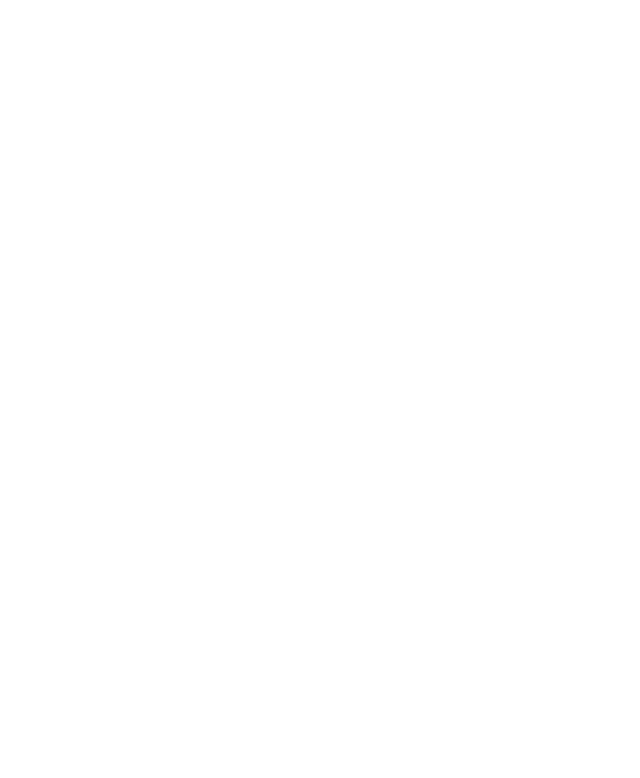
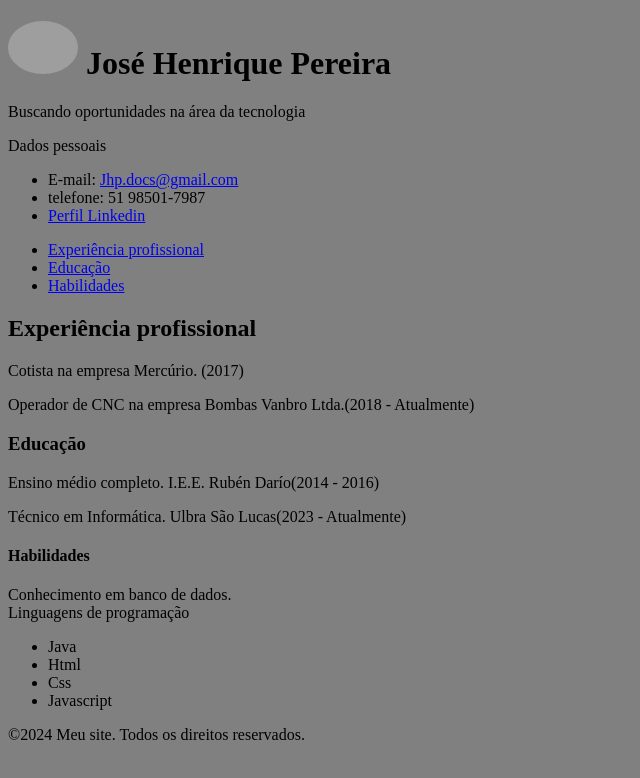
Before and after one commit to JHenriquepereira/Exercicio7, a plain HTML site: page index.html in a window 1280 px wide. Shown: the whole page, without its empty margins (0-640 px from the left). Drawn offline with Linux system fonts and the light colour scheme; grey boxes are pictures that could not be loaded.

Commit message:
Meu curriculo

```diff
--- a/index.html
+++ b/index.html
@@ -3,9 +3,68 @@
 <head>
     <meta charset="UTF-8">
     <meta name="viewport" content="width=device-width, initial-scale=1.0">
-    <title>Document</title>
+    <title>Meu currículo</title>
+    <link rel="stylesheet" href="style.css">
 </head>
 <body>
+        <h1><img src="https://i.pinimg.com/originals/ac/11/aa/ac11aa2add3b0193c8769e0a17d13535.jpg" alt="" width="70px" style="border-radius: 50%;"> José Henrique Pereira</h1>
+        <p> Buscando oportunidades na área da tecnologia </p>
+        <p>Dados pessoais</p>
+        <ul>
+            <li>E-mail: <a href="https://mail.google.com/mail/u/0/#inbox">Jhp.docs@gmail.com</a></li>
+            <li>telefone: 51 98501-7987</li>
+            <li><a href="https://www.linkedin.com/in/jos%C3%A9-henrique-177bb4290/">Perfil Linkedin</a></li>
+        </ul>
+
+        <ul>
+            <li><a href="#Experiência profissional">Experiência profissional</a></li>
+            <li><a href="#Educação">Educação</a></li>
+            <li><a href="#Habilidades">Habilidades</a></li>
+        </ul>
+    </header>
+    <main>
+        <section id="Experiência profissional">
+            <h2>Experiência profissional</h2>
+            <article>
+                <p> Cotista na empresa Mercúrio. (2017)</p>
+                <p>Operador de CNC na empresa Bombas Vanbro Ltda.(2018 - Atualmente)</p>
+            </article>
+        </section>
+
+            <section id="Educação">
+                <h3>Educação</h3>
+                <p>Ensino médio completo. I.E.E. Rubén Darío(2014  - 2016)</p>
+                <p>Técnico em Informática. Ulbra São Lucas(2023 - Atualmente)</p>
+            </section>
+
+            <section id="Habilidades">
+                <h4>Habilidades</h4>
+                <p>Conhecimento em banco de dados.
+                    <br>
+                    Linguagens de programação
+                    <ul>
+                        <li>Java</li>
+                        <li>Html</li>
+                        <li>Css</li>
+                        <li>Javascript</li>
+                    </ul>
+
+
+                </p>
+            </section>
+
+
+
+    </main>
+    <footer>
+        <p>&copy;2024 Meu site. Todos os direitos reservados.</p>
+    </footer>
+    <style>
+        body{
+            background-color: grey;
+        }
+    </style>
 
 </body>
+
 </html>
```
